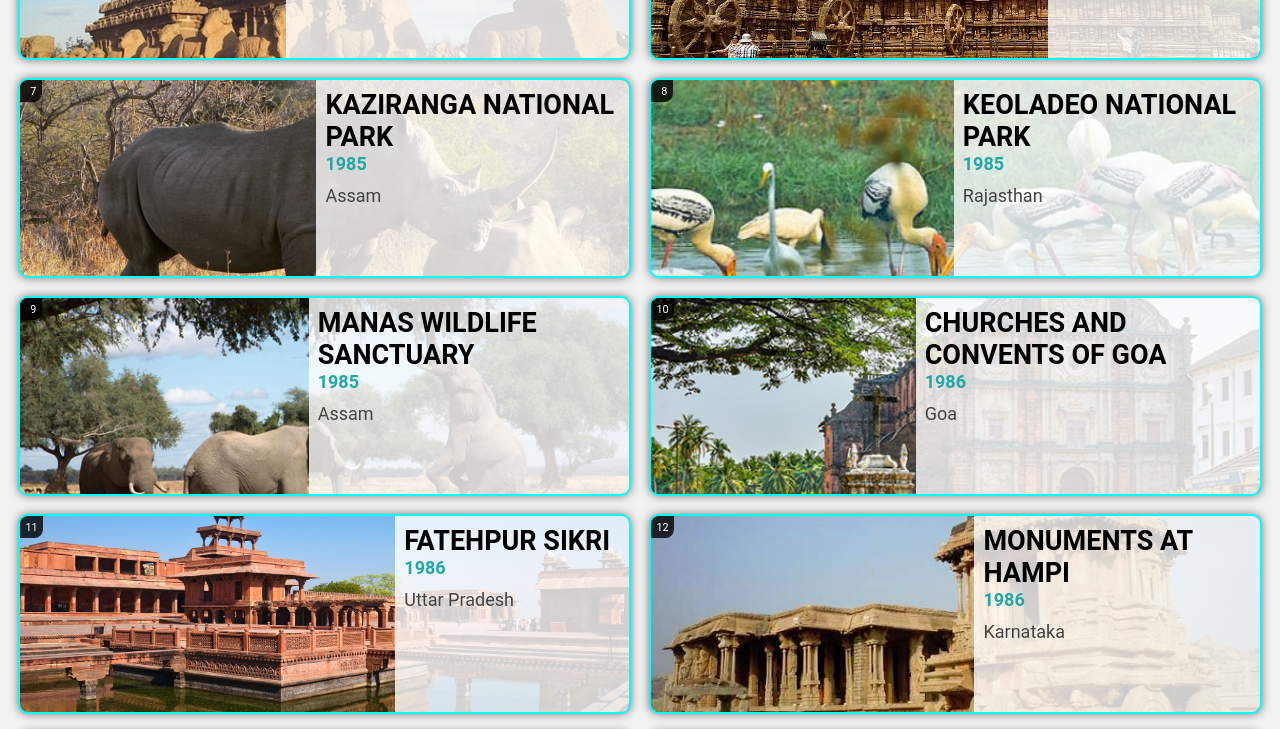
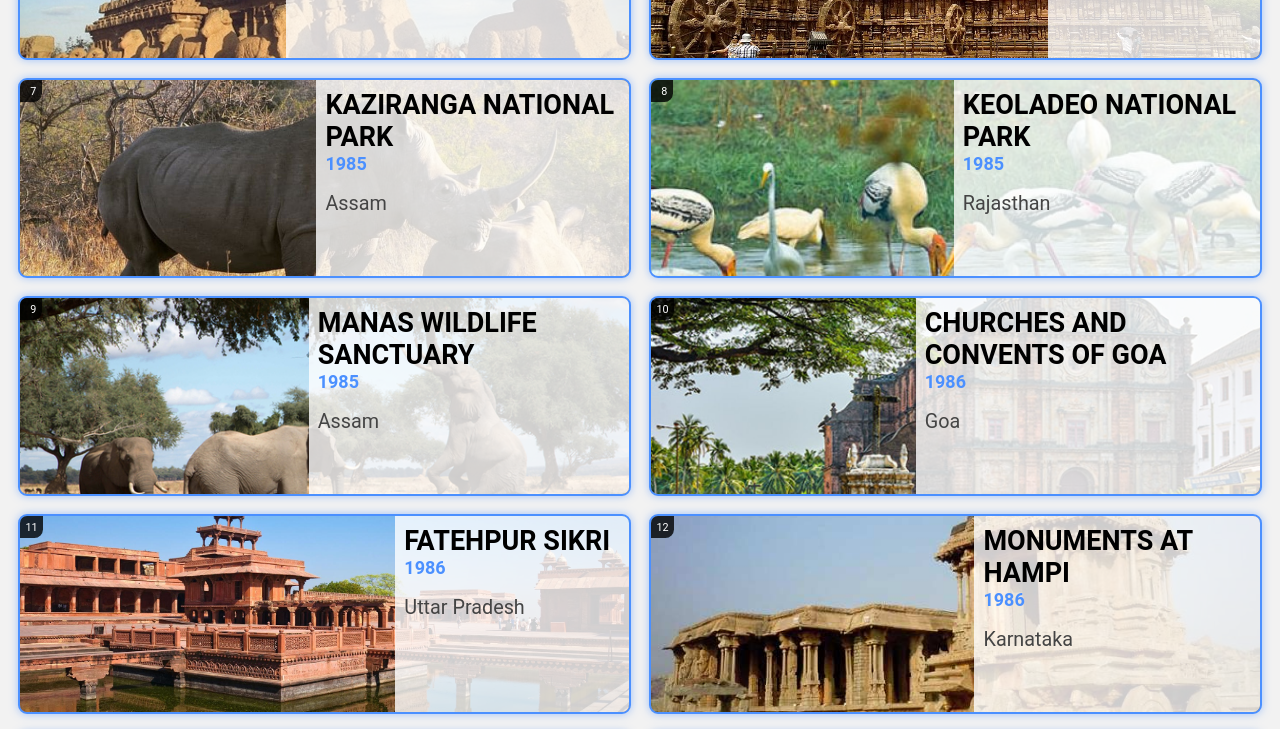
Before and after one commit to Anubhav-kaushik/world-heritage-sites-in-India, a plain HTML site: page index.html in a window 1280 px wide. Shown: the part 754-1483 px from the top of the page. Drawn offline with Linux system fonts and the light colour scheme.

Commit message:
color updated

```diff
--- a/css/style.css
+++ b/css/style.css
@@ -42,9 +42,9 @@ header {
     min-height: 200px;
     margin: auto;
     background-color: #fff;
-    border: 2px solid cyan;
-    border-radius: 10px;
-    box-shadow: 0 0 10px 0 rgba(0, 0, 0, 0.5);
+    border: 2px solid rgb(75, 144, 255);
+    border-radius: 0.5em;
+    box-shadow: 0 0 0.5em 0 rgba(75, 144, 255, 0.5);
     display: flex;
     justify-content: flex-start;
     overflow: hidden;
@@ -95,12 +95,12 @@ header {
 }
 
 .site-info-card .site-info .year-of-recognition {
-    color: rgb(34, 166, 166);
-    margin-bottom: 0.6em;
+    color: rgb(75, 144, 255);
+    margin-bottom: 1em;
     font-weight: bold;
 }
 
 .site-info-card .site-info .state {
     color: #444;
-    font-size: 1em;
+    font-size: 1.1em;
 }
```
